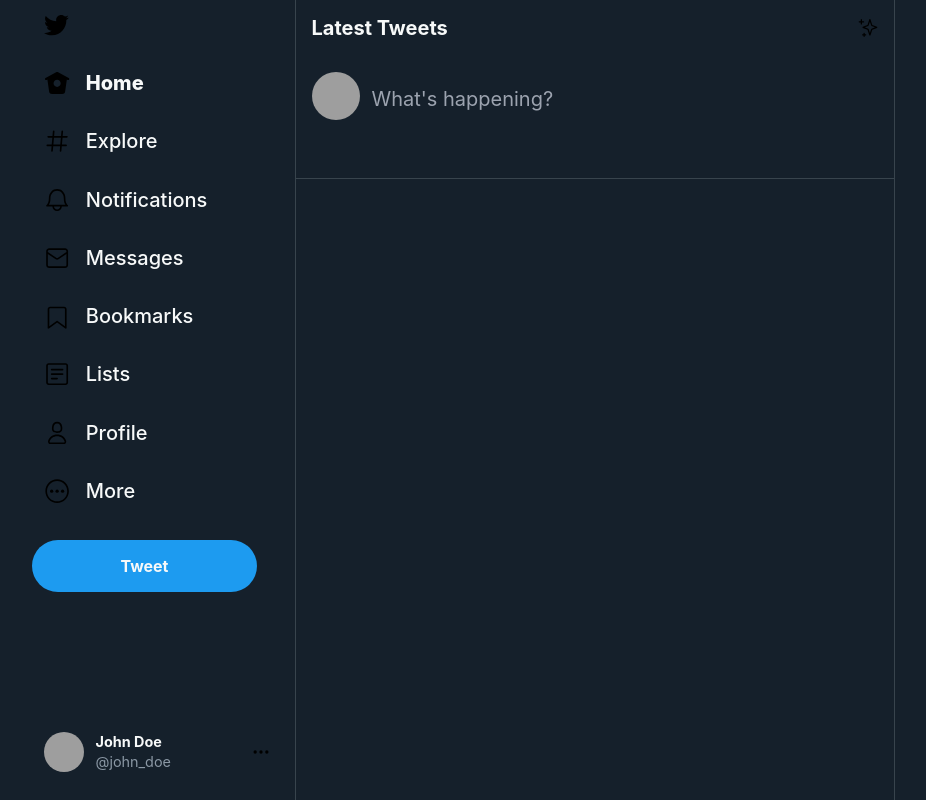
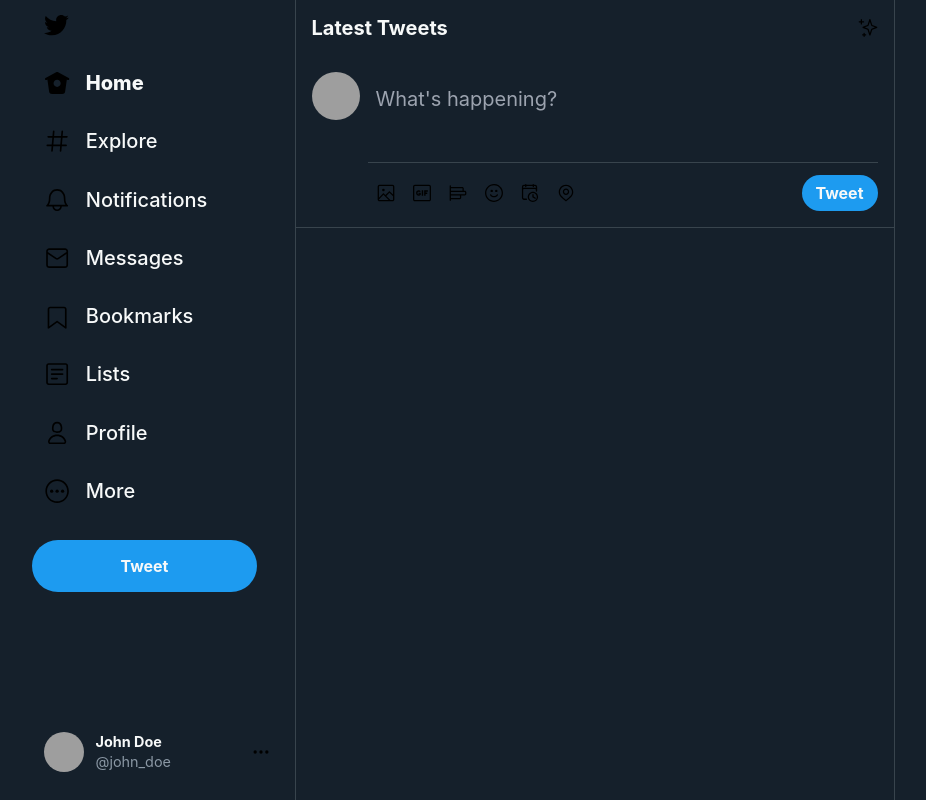
Before and after one commit to sabigara/ytb-twitter, a React (Vite) app: page / in a window 1280 px wide. Shown: the whole page, without its empty margins (8-934 px from the left). Built offline with nearby package versions, Linux system fonts and the light colour scheme; grey boxes are pictures that could not be loaded.

Commit message:
Finish TweetComposer

```diff
--- a/src/components/TweetComposer.module.scss
+++ b/src/components/TweetComposer.module.scss
@@ -1,7 +1,7 @@
 .container {
   display: grid;
   grid-template-columns: auto 1fr;
-  column-gap: 0.75rem;
+  column-gap: 0.5rem;
   padding: 1rem;
 }
 
@@ -16,3 +16,47 @@
     outline: none;
   }
 }
+
+.upper {
+  border-color: var(--colors-border);
+  border-bottom-width: 1px;
+
+  // align with .lower's left side.
+  padding-left: 0.5rem;
+}
+
+.lower {
+  display: flex;
+  align-items: center;
+  padding-top: 0.75rem;
+}
+
+.toolbar {
+  display: flex;
+  flex: 1;
+
+  &__button {
+    width: 36px;
+    height: 36px;
+    border-radius: var(--round-full);
+    display: grid;
+    place-items: center;
+    color: var(--colors-primary);
+    transition: background-color 0.3s;
+
+    &:hover {
+      background-color: var(--colors-hover);
+    }
+  }
+
+  &__icon {
+    width: 20px;
+    height: 20px;
+  }
+}
+
+.tweetWrap {
+  display: flex;
+  height: 2.25rem;
+  width: 4.75rem;
+}
--- a/src/components/TweetComposer.tsx
+++ b/src/components/TweetComposer.tsx
@@ -1,6 +1,13 @@
-import React from "react";
+import { SvgComponent } from "../types";
 import Avatar from "./Avatar";
 import styles from "./TweetComposer.module.scss";
+import { ReactComponent as ImageOutlineSvg } from "../icons/image-outline.svg";
+import { ReactComponent as GifOutlineSvg } from "../icons/gif-outline.svg";
+import { ReactComponent as PollOutlineSvg } from "../icons/poll-outline.svg";
+import { ReactComponent as EmojiOutlineSvg } from "../icons/emoji-outline.svg";
+import { ReactComponent as ScheduleOutlineSvg } from "../icons/schedule-outline.svg";
+import { ReactComponent as LocationOutlineSvg } from "../icons/location-outline.svg";
+import Button from "./Button";
 
 type Props = unknown;
 
@@ -9,8 +16,65 @@
     <div className={styles.container}>
       <Avatar size={48} />
       <div>
-        <textarea placeholder="What's happening?" className={styles.textarea} />
+        <div className={styles.upper}>
+          <textarea
+            placeholder="What's happening?"
+            className={styles.textarea}
+          />
+        </div>
+        <div className={styles.lower}>
+          <Toolbar />
+          <div className={styles.tweetWrap}>
+            <Button>Tweet</Button>
+          </div>
+        </div>
       </div>
     </div>
   );
 }
+
+type ToolbarItem = {
+  SvgIcon: SvgComponent;
+  title: string;
+};
+
+const toolbarItems: readonly ToolbarItem[] = [
+  {
+    SvgIcon: ImageOutlineSvg,
+    title: "Media",
+  },
+  {
+    SvgIcon: GifOutlineSvg,
+    title: "GIF",
+  },
+  {
+    SvgIcon: PollOutlineSvg,
+    title: "Poll",
+  },
+  {
+    SvgIcon: EmojiOutlineSvg,
+    title: "Emoji",
+  },
+  {
+    SvgIcon: ScheduleOutlineSvg,
+    title: "Schedule",
+  },
+  {
+    SvgIcon: LocationOutlineSvg,
+    title: "Location",
+  },
+];
+
+function Toolbar() {
+  return (
+    <ul className={styles.toolbar}>
+      {toolbarItems.map((item) => (
+        <li>
+          <button className={styles.toolbar__button}>
+            <item.SvgIcon className={styles.toolbar__icon} />
+          </button>
+        </li>
+      ))}
+    </ul>
+  );
+}
```
